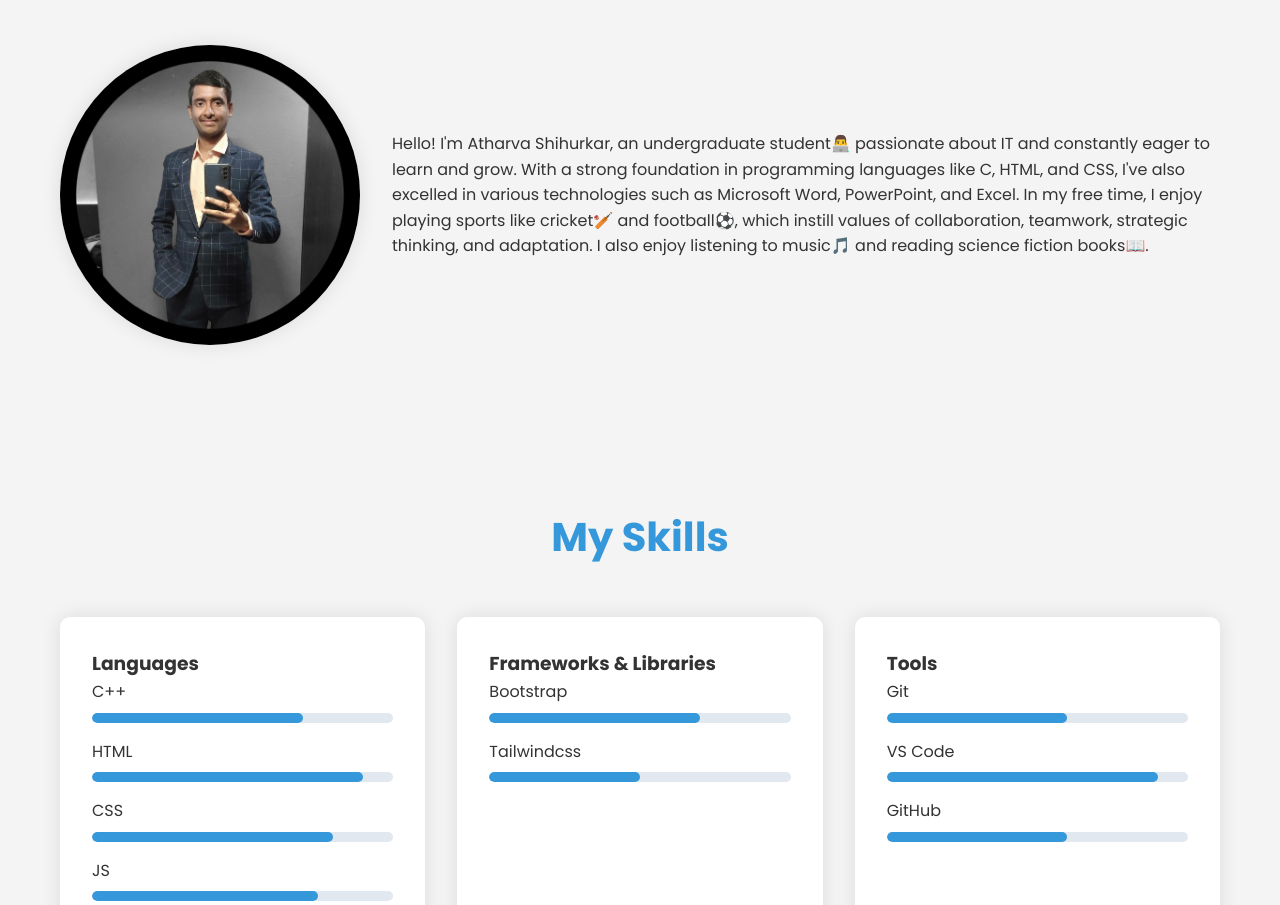
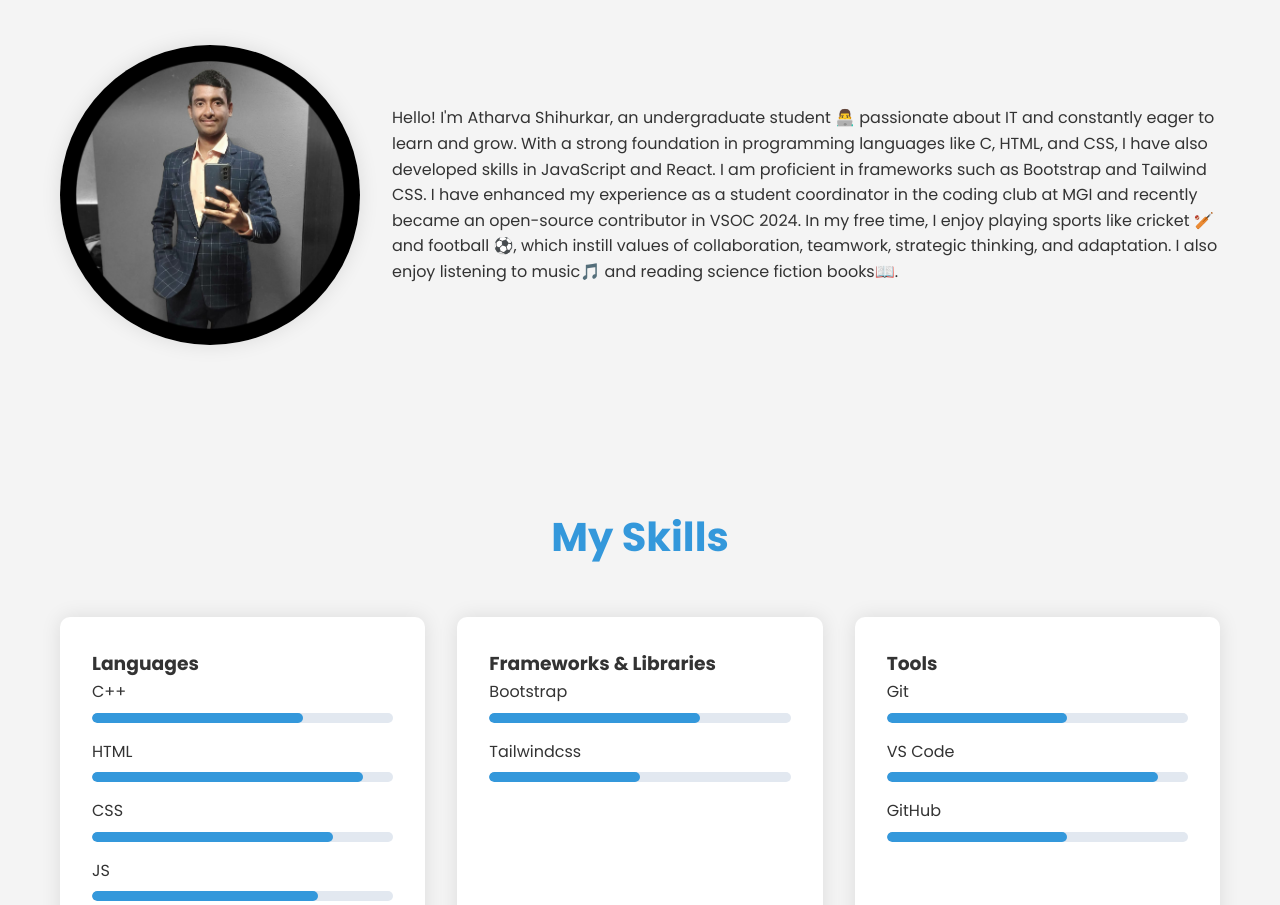
Before and after one commit to atharva012004/MyWebsite, a plain HTML site: page index.html in a window 1280 px wide. Shown: the part 947-1852 px from the top of the page. Drawn offline with Linux system fonts and the light colour scheme.

Commit message:
about update

```diff
--- a/index.html
+++ b/index.html
@@ -49,7 +49,7 @@
                 <div class="about-content">
                     <img src="../Images/ph.jpg" alt="Atharva Shihurkar" class="about-image">
                     <p class="about-text">
-                        Hello! I'm Atharva Shihurkar, an undergraduate student👨‍💻 passionate about IT and constantly eager to learn and grow. With a strong foundation in programming languages like C, HTML, and CSS, I've also excelled in various technologies such as Microsoft Word, PowerPoint, and Excel. In my free time, I enjoy playing sports like cricket🏏 and football⚽️, which instill values of collaboration, teamwork, strategic thinking, and adaptation. I also enjoy listening to music🎵 and reading science fiction books📖.
+                        Hello! I'm Atharva Shihurkar, an undergraduate student 👨‍💻 passionate about IT and constantly eager to learn and grow. With a strong foundation in programming languages like C, HTML, and CSS, I have also developed skills in JavaScript and React. I am proficient in frameworks such as Bootstrap and Tailwind CSS. I have enhanced my experience as a student coordinator in the coding club at MGI and recently became an open-source contributor in VSOC 2024. In my free time, I enjoy playing sports like cricket 🏏 and football ⚽️, which instill values of collaboration, teamwork, strategic thinking, and adaptation. I also enjoy listening to music🎵 and reading science fiction books📖.
                     </p>
                 </div>
             </div>
```
